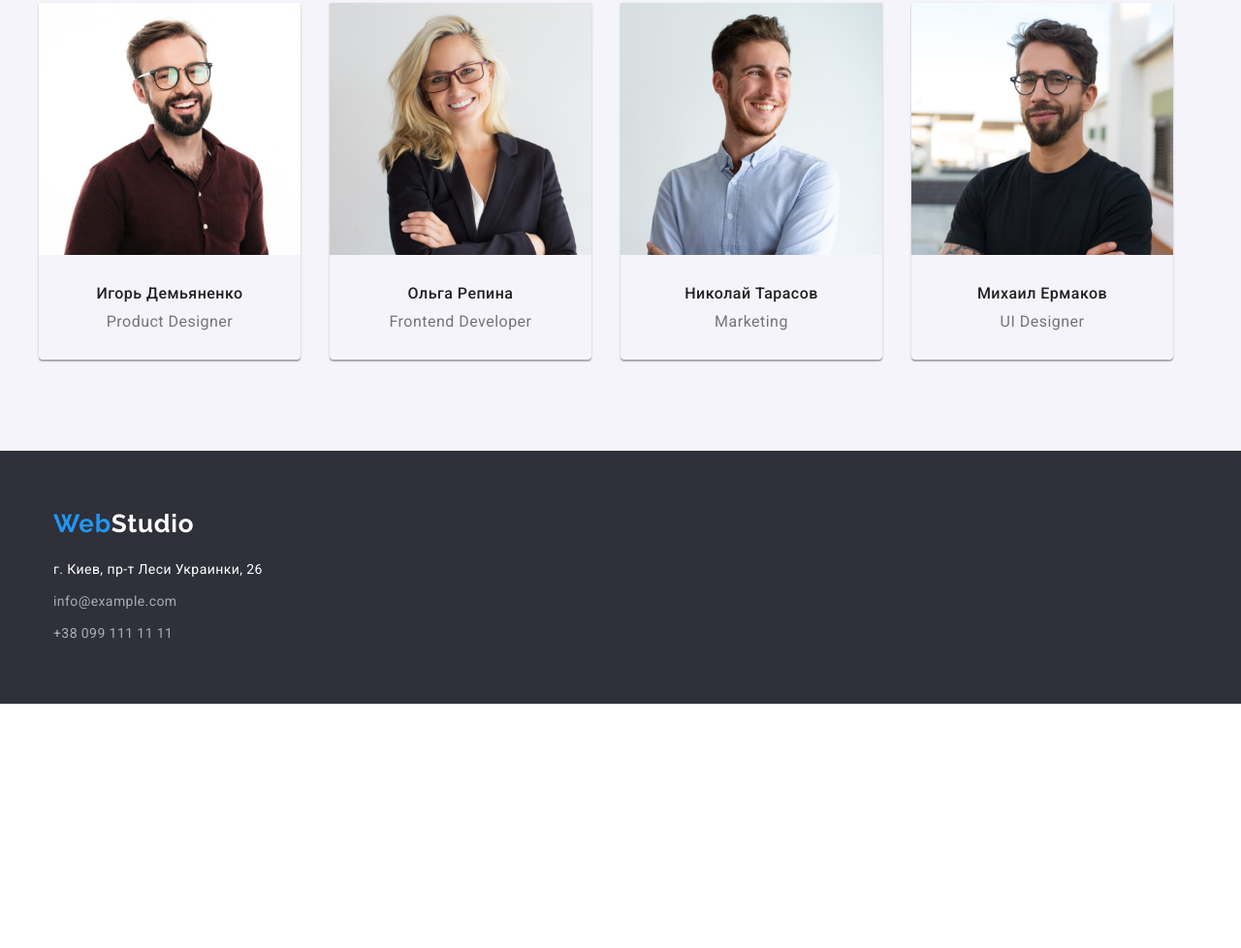
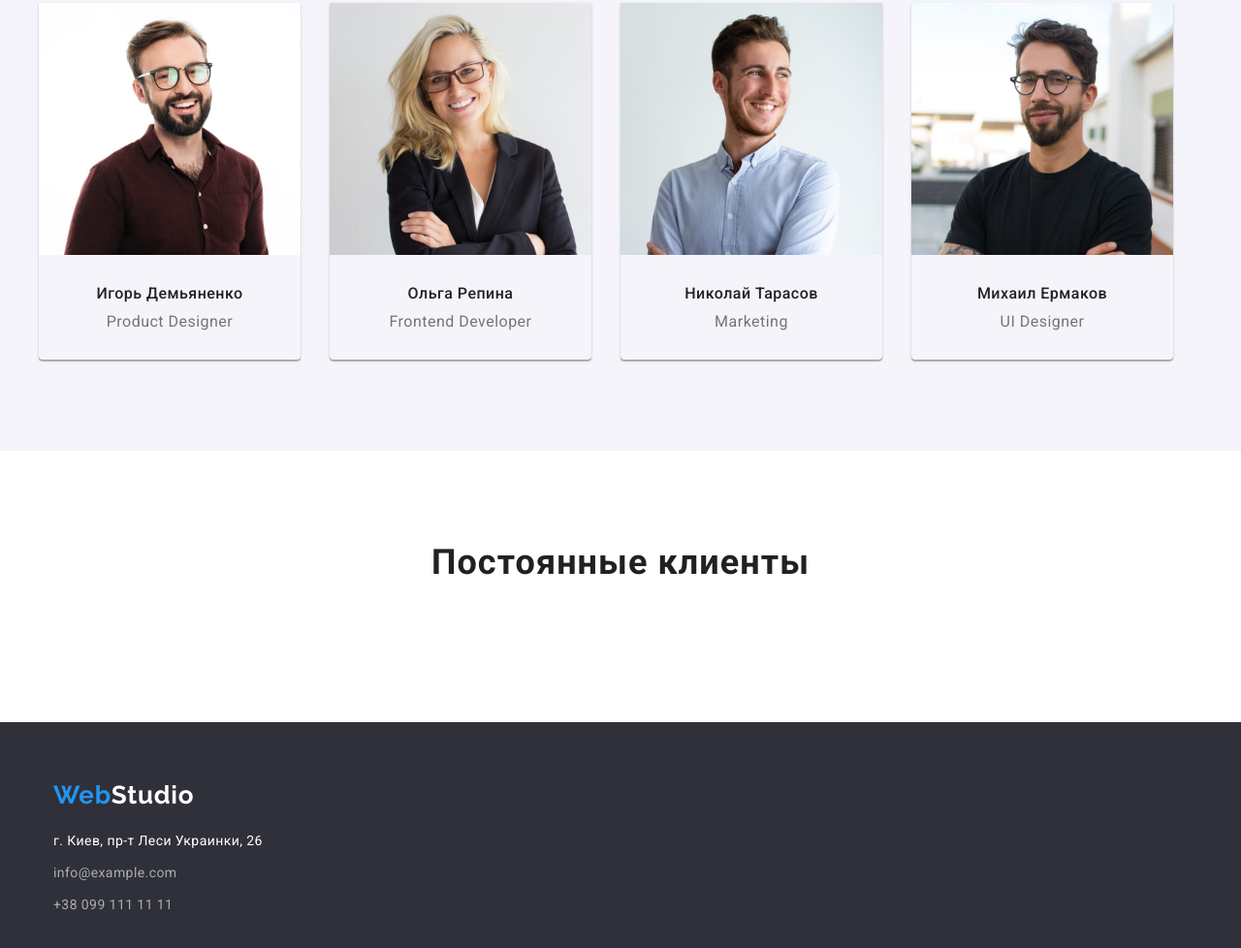
Before and after one commit to marianalevitska/goit-markup-hw-04, a plain HTML site: page index.html in a window 1280 px wide. Shown: the part 1655-2633 px from the top of the page at 97% size. Before the commit the page ends 2381 px from the top, so only its background shows below. Drawn offline with Linux system fonts and the light colour scheme.

Commit message:
Update index.html

```diff
--- a/index.html
+++ b/index.html
@@ -153,6 +153,11 @@
         </ul>
         </div>
         </section>
+        <section class="clients">
+            <div class="container clients-icons">
+            <h2 class="h2">Постоянные клиенты</h2>
+            </div>
+        </section>
     </main>
     <footer class="footer">
         <div class="container footer-adress">
```
